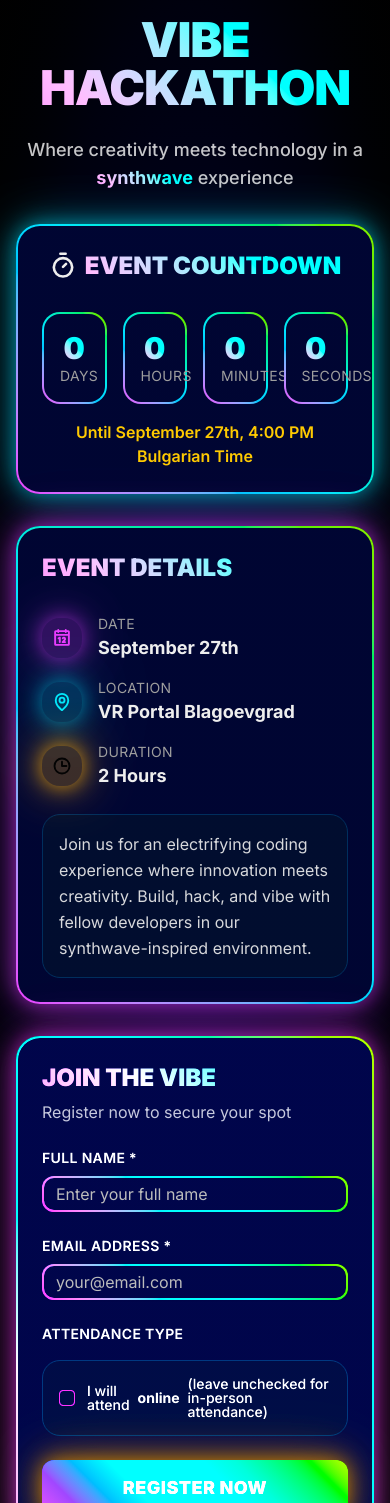
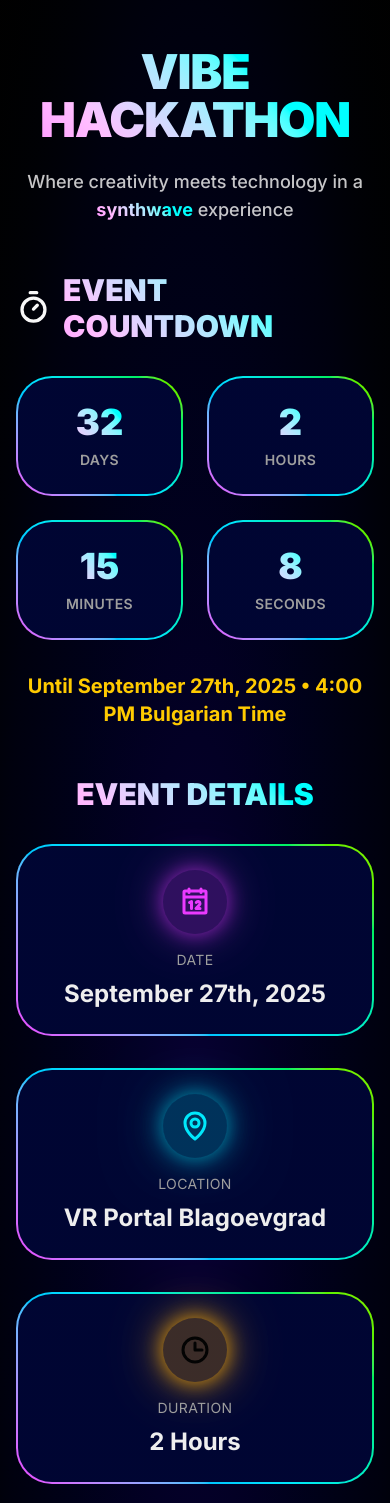
Before and after one commit to NikitaChernevskiy/neon-nexus-hackathon, a React (Vite) app: page / in a window 390 px wide. Shown: the top 1503 px of the page. Built offline with nearby package versions, Linux system fonts and the light colour scheme.

Commit message:
Generated by Spark: Event coundown not working, fix it. Add animation on successfull registration with pop-up saying that they are registered and will get more info in email. I dont like the containers - make countdown and details on whole site page, the form may stay in container

```diff
--- a/src/App.tsx
+++ b/src/App.tsx
@@ -4,7 +4,7 @@ import { Input } from "@/components/ui/input"
 import { Label } from "@/components/ui/label"
 import { Checkbox } from "@/components/ui/checkbox"
 import { Card, CardContent, CardHeader } from "@/components/ui/card"
-import { Calendar, MapPin, Clock, Zap, Confetti, CheckCircle, Timer } from "@phosphor-icons/react"
+import { Calendar, MapPin, Clock, Zap, CheckCircle, Timer } from "@phosphor-icons/react"
 import { toast } from "sonner"
 
 interface FormData {
@@ -36,7 +36,6 @@ function App() {
     email: false
   })
   const [isSubmitting, setIsSubmitting] = useState(false)
-  const [isSubmitted, setIsSubmitted] = useState(false)
   const [showSuccessAnimation, setShowSuccessAnimation] = useState(false)
   const [timeLeft, setTimeLeft] = useState<TimeLeft>({
     days: 0,
@@ -45,10 +44,10 @@ function App() {
     seconds: 0
   })
 
-  // Calculate time left until event start (September 27, 2024 4 PM Bulgarian time)
+  // Calculate time left until event start (September 27, 2025 4 PM Bulgarian time)
   useEffect(() => {
     const calculateTimeLeft = () => {
-      const eventDate = new Date('2024-09-27T16:00:00+03:00') // 4 PM Bulgarian time (UTC+3)
+      const eventDate = new Date('2025-09-27T16:00:00+03:00') // 4 PM Bulgarian time (UTC+3)
       const now = new Date()
       const difference = eventDate.getTime() - now.getTime()
 
@@ -115,7 +114,6 @@ function App() {
       })
 
       if (response.ok) {
-        setIsSubmitted(true)
         setShowSuccessAnimation(true)
         toast.success("Registration successful! See you at the hackathon!")
       } else {
@@ -133,103 +131,23 @@ function App() {
     if (showSuccessAnimation) {
       const timer = setTimeout(() => {
         setShowSuccessAnimation(false)
-      }, 3000) // Animation duration
+        // Reset form after animation
+        setFormData({
+          name: '',
+          email: '',
+          isOnline: false
+        })
+      }, 5000) // Animation duration
       return () => clearTimeout(timer)
     }
   }, [showSuccessAnimation])
 
-  if (isSubmitted) {
-    return (
-      <div className="min-h-screen flex items-center justify-center p-4 relative overflow-hidden">
-        {/* Confetti Animation Background */}
-        {showSuccessAnimation && (
-          <div className="fixed inset-0 pointer-events-none z-10">
-            {[...Array(50)].map((_, i) => (
-              <div
-                key={i}
-                className="confetti-particle absolute"
-                style={{
-                  left: `${Math.random() * 100}%`,
-                  animationDelay: `${Math.random() * 3}s`,
-                  animationDuration: `${3 + Math.random() * 2}s`
-                }}
-              />
-            ))}
-          </div>
-        )}
 
-        {/* Success celebration particles */}
-        {showSuccessAnimation && (
-          <div className="fixed inset-0 pointer-events-none z-10">
-            {[...Array(8)].map((_, i) => (
-              <div
-                key={`star-${i}`}
-                className="success-star absolute"
-                style={{
-                  left: `${20 + Math.random() * 60}%`,
-                  top: `${20 + Math.random() * 60}%`,
-                  animationDelay: `${i * 0.2}s`
-                }}
-              />
-            ))}
-          </div>
-        )}
-
-        <Card className={`w-full max-w-md neon-border-active neon-glow-cyan bg-card/90 backdrop-blur-sm relative z-20 ${
-          showSuccessAnimation ? 'success-bounce' : ''
-        }`}>
-          <CardContent className="p-8 text-center">
-            <div className={`w-16 h-16 mx-auto mb-6 rounded-full bg-gradient-to-r from-primary to-secondary flex items-center justify-center neon-glow relative ${
-              showSuccessAnimation ? 'success-icon-pulse' : ''
-            }`}>
-              {showSuccessAnimation ? (
-                <CheckCircle size={32} className="text-white success-check-animate" weight="fill" />
-              ) : (
-                <Zap size={32} className="text-white" weight="fill" />
-              )}
-
-              {/* Success ring animation */}
-              {showSuccessAnimation && (
-                <div className="absolute inset-0 rounded-full border-4 border-accent success-ring-expand"></div>
-              )}
-            </div>
-
-            <h2 className={`text-2xl font-black uppercase mb-4 synthwave-text ${
-              showSuccessAnimation ? 'success-text-glow' : ''
-            }`}>
-              You're In!
-            </h2>
-
-            <p className="text-card-foreground/80 mb-6">
-              Welcome to Vibe Hackathon! We'll send you event details and updates to your email.
-            </p>
-
-            <div className="space-y-2 text-sm text-muted-foreground">
-              <p><strong>September 27th</strong> • VR Portal Blagoevgrad</p>
-              <p>Attending: <span className="text-accent font-semibold">{formData.isOnline ? 'Online' : 'In Person'}</span></p>
-            </div>
-
-            {/* Celebration message */}
-            {showSuccessAnimation && (
-              <div className="mt-6 success-message-slide">
-                <div className="flex items-center justify-center space-x-2 text-accent">
-                  <Confetti size={20} weight="fill" />
-                  <span className="font-bold">Get ready to hack!</span>
-                  <Confetti size={20} weight="fill" />
-                </div>
-              </div>
-            )}
-          </CardContent>
-        </Card>
-      </div>
-    )
-  }
 
   return (
-    <div className="min-h-screen flex items-center justify-center p-4">
-      <div className="w-full max-w-2xl space-y-8">
+    <div className="min-h-screen p-4 space-y-12">
       {/* Header */}
-        <div className="text-center">
+      <div className="text-center pt-8">
         <h1 className="text-5xl md:text-7xl font-black uppercase mb-6 synthwave-text tracking-tight">
           Vibe Hackathon
         </h1>
@@ -238,93 +156,82 @@ function App() {
         </p>
       </div>
 
-        {/* Countdown Timer */}
-        <Card className="neon-border neon-glow-cyan bg-card/90 backdrop-blur-sm">
-          <CardHeader>
-            <h2 className="text-2xl font-black uppercase synthwave-text flex items-center justify-center gap-2">
-              <Timer size={28} weight="bold" />
+      {/* Countdown Timer - Full Width */}
+      <div className="w-full">
+        <h2 className="text-3xl md:text-4xl font-black uppercase synthwave-text flex items-center justify-center gap-3 mb-8">
+          <Timer size={36} weight="bold" />
           Event Countdown
         </h2>
-          </CardHeader>
-          <CardContent>
-            <div className="grid grid-cols-4 gap-4 text-center">
-              <div className="bg-muted/50 rounded-lg p-4 neon-border">
-                <div className="text-3xl font-black synthwave-text">{timeLeft.days}</div>
-                <div className="text-sm text-muted-foreground uppercase tracking-wide">Days</div>
+        <div className="grid grid-cols-2 md:grid-cols-4 gap-6 max-w-4xl mx-auto">
+          <div className="bg-card/60 backdrop-blur-sm rounded-2xl p-6 md:p-8 neon-border text-center">
+            <div className="text-4xl md:text-6xl font-black synthwave-text mb-2">{timeLeft.days}</div>
+            <div className="text-sm md:text-base text-muted-foreground uppercase tracking-wide font-semibold">Days</div>
           </div>
-              <div className="bg-muted/50 rounded-lg p-4 neon-border">
-                <div className="text-3xl font-black synthwave-text">{timeLeft.hours}</div>
-                <div className="text-sm text-muted-foreground uppercase tracking-wide">Hours</div>
+          <div className="bg-card/60 backdrop-blur-sm rounded-2xl p-6 md:p-8 neon-border text-center">
+            <div className="text-4xl md:text-6xl font-black synthwave-text mb-2">{timeLeft.hours}</div>
+            <div className="text-sm md:text-base text-muted-foreground uppercase tracking-wide font-semibold">Hours</div>
           </div>
-              <div className="bg-muted/50 rounded-lg p-4 neon-border">
-                <div className="text-3xl font-black synthwave-text">{timeLeft.minutes}</div>
-                <div className="text-sm text-muted-foreground uppercase tracking-wide">Minutes</div>
+          <div className="bg-card/60 backdrop-blur-sm rounded-2xl p-6 md:p-8 neon-border text-center">
+            <div className="text-4xl md:text-6xl font-black synthwave-text mb-2">{timeLeft.minutes}</div>
+            <div className="text-sm md:text-base text-muted-foreground uppercase tracking-wide font-semibold">Minutes</div>
           </div>
-              <div className="bg-muted/50 rounded-lg p-4 neon-border">
-                <div className="text-3xl font-black synthwave-text">{timeLeft.seconds}</div>
-                <div className="text-sm text-muted-foreground uppercase tracking-wide">Seconds</div>
+          <div className="bg-card/60 backdrop-blur-sm rounded-2xl p-6 md:p-8 neon-border text-center">
+            <div className="text-4xl md:text-6xl font-black synthwave-text mb-2">{timeLeft.seconds}</div>
+            <div className="text-sm md:text-base text-muted-foreground uppercase tracking-wide font-semibold">Seconds</div>
           </div>
         </div>
-            <div className="text-center mt-4 text-accent font-semibold">
-              Until September 27th, 4:00 PM Bulgarian Time
-            </div>
-          </CardContent>
-        </Card>
-
-        {/* Event Info */}
-        <Card className="neon-border neon-glow bg-card/90 backdrop-blur-sm">
-          <CardHeader>
-            <h2 className="text-2xl font-black uppercase synthwave-text">
-              Event Details
-            </h2>
-          </CardHeader>
-          <CardContent className="space-y-4">
-            <div className="flex items-center space-x-4">
-              <div className="w-10 h-10 rounded-lg bg-primary/20 flex items-center justify-center neon-glow">
-                <Calendar size={20} className="text-primary" weight="bold" />
-              </div>
-              <div>
-                <p className="text-sm text-muted-foreground uppercase tracking-wide">Date</p>
-                <p className="text-lg font-bold text-card-foreground">September 27th</p>
+        <div className="text-center mt-8 text-xl text-accent font-bold">
+          Until September 27th, 2025 • 4:00 PM Bulgarian Time
         </div>
       </div>
 
-            <div className="flex items-center space-x-4">
-              <div className="w-10 h-10 rounded-lg bg-secondary/20 flex items-center justify-center neon-glow-cyan">
-                <MapPin size={20} className="text-secondary" weight="bold" />
+      {/* Event Info - Full Width */}
+      <div className="w-full max-w-5xl mx-auto">
+        <h2 className="text-3xl md:text-4xl font-black uppercase synthwave-text text-center mb-8">
+          Event Details
+        </h2>
+        <div className="grid md:grid-cols-3 gap-8">
+          <div className="flex flex-col items-center text-center p-6 bg-card/40 backdrop-blur-sm rounded-2xl neon-border">
+            <div className="w-16 h-16 rounded-2xl bg-primary/20 flex items-center justify-center neon-glow mb-4">
+              <Calendar size={32} className="text-primary" weight="bold" />
             </div>
-              <div>
-                <p className="text-sm text-muted-foreground uppercase tracking-wide">Location</p>
-                <p className="text-lg font-bold text-card-foreground">VR Portal Blagoevgrad</p>
+            <p className="text-sm text-muted-foreground uppercase tracking-wide mb-2">Date</p>
+            <p className="text-2xl font-bold text-card-foreground">September 27th, 2025</p>
+          </div>
+
+          <div className="flex flex-col items-center text-center p-6 bg-card/40 backdrop-blur-sm rounded-2xl neon-border">
+            <div className="w-16 h-16 rounded-2xl bg-secondary/20 flex items-center justify-center neon-glow-cyan mb-4">
+              <MapPin size={32} className="text-secondary" weight="bold" />
+            </div>
+            <p className="text-sm text-muted-foreground uppercase tracking-wide mb-2">Location</p>
+            <p className="text-2xl font-bold text-card-foreground">VR Portal Blagoevgrad</p>
+          </div>
+
+          <div className="flex flex-col items-center text-center p-6 bg-card/40 backdrop-blur-sm rounded-2xl neon-border">
+            <div className="w-16 h-16 rounded-2xl bg-accent/20 flex items-center justify-center neon-glow-yellow mb-4">
+              <Clock size={32} className="text-accent-foreground" weight="bold" />
+            </div>
+            <p className="text-sm text-muted-foreground uppercase tracking-wide mb-2">Duration</p>
+            <p className="text-2xl font-bold text-card-foreground">2 Hours</p>
           </div>
         </div>
 
-            <div className="flex items-center space-x-4">
-              <div className="w-10 h-10 rounded-lg bg-accent/20 flex items-center justify-center neon-glow-yellow">
-                <Clock size={20} className="text-accent-foreground" weight="bold" />
-              </div>
-              <div>
-                <p className="text-sm text-muted-foreground uppercase tracking-wide">Duration</p>
-                <p className="text-lg font-bold text-card-foreground">2 Hours</p>
-              </div>
-            </div>
-
-            <div className="mt-6 p-4 rounded-lg bg-muted/50 border border-border">
-              <p className="text-card-foreground/90 leading-relaxed">
+        <div className="mt-8 p-8 rounded-2xl bg-card/40 backdrop-blur-sm border border-border text-center">
+          <p className="text-lg text-card-foreground/90 leading-relaxed max-w-3xl mx-auto">
             Join us for an electrifying coding experience where innovation meets creativity.
             Build, hack, and vibe with fellow developers in our synthwave-inspired environment.
           </p>
         </div>
-          </CardContent>
-        </Card>
+      </div>
 
-        {/* Registration Form */}
-        <Card className="neon-border-active neon-glow bg-card/90 backdrop-blur-sm">
+      {/* Registration Form - Container */}
+      <div className="flex justify-center">
+        <Card className="w-full max-w-2xl neon-border-active neon-glow bg-card/90 backdrop-blur-sm">
           <CardHeader>
-            <h2 className="text-2xl font-black uppercase synthwave-text">
+            <h2 className="text-3xl font-black uppercase synthwave-text text-center">
               Join the Vibe
             </h2>
-            <p className="text-card-foreground/70">Register now to secure your spot</p>
+            <p className="text-card-foreground/70 text-center">Register now to secure your spot</p>
           </CardHeader>
           <CardContent>
             <form onSubmit={handleSubmit} className="space-y-6">
@@ -403,6 +310,77 @@ function App() {
           </CardContent>
         </Card>
       </div>
+
+      {/* Success Popup Overlay */}
+      {showSuccessAnimation && (
+        <div className="fixed inset-0 z-50 flex items-center justify-center p-4 bg-black/80 backdrop-blur-sm">
+          {/* Confetti Animation Background */}
+          <div className="fixed inset-0 pointer-events-none">
+            {[...Array(60)].map((_, i) => (
+              <div
+                key={i}
+                className="confetti-particle absolute"
+                style={{
+                  left: `${Math.random() * 100}%`,
+                  animationDelay: `${Math.random() * 3}s`,
+                  animationDuration: `${3 + Math.random() * 2}s`
+                }}
+              />
+            ))}
+          </div>
+
+          {/* Success celebration particles */}
+          <div className="fixed inset-0 pointer-events-none">
+            {[...Array(12)].map((_, i) => (
+              <div
+                key={`star-${i}`}
+                className="success-star absolute"
+                style={{
+                  left: `${15 + Math.random() * 70}%`,
+                  top: `${15 + Math.random() * 70}%`,
+                  animationDelay: `${i * 0.15}s`
+                }}
+              />
+            ))}
+          </div>
+
+          {/* Success Card */}
+          <Card className="w-full max-w-md neon-border-active neon-glow-cyan bg-card/95 backdrop-blur-sm success-bounce">
+            <CardContent className="p-8 text-center">
+              <div className="w-20 h-20 mx-auto mb-6 rounded-full bg-gradient-to-r from-primary to-secondary flex items-center justify-center neon-glow success-icon-pulse">
+                <CheckCircle size={40} className="text-white success-check-animate" weight="fill" />
+
+                {/* Success ring animation */}
+                <div className="absolute inset-0 rounded-full border-4 border-accent success-ring-expand"></div>
+              </div>
+
+              <h2 className="text-3xl font-black uppercase mb-4 synthwave-text success-text-glow">
+                🎉 Registration Complete! 🎉
+              </h2>
+
+              <p className="text-card-foreground/90 mb-6 text-lg">
+                Welcome to <span className="synthwave-text font-bold">Vibe Hackathon</span>!
+                Check your email for event details and updates.
+              </p>
+
+              <div className="space-y-3 text-sm bg-muted/50 rounded-lg p-4">
+                <p><strong>Name:</strong> {formData.name}</p>
+                <p><strong>Email:</strong> {formData.email}</p>
+                <p><strong>Attendance:</strong> <span className="text-accent font-semibold">{formData.isOnline ? 'Online' : 'In Person'}</span></p>
+              </div>
+
+              {/* Celebration message */}
+              <div className="mt-6 success-message-slide">
+                <div className="flex items-center justify-center space-x-2 text-accent text-lg font-bold">
+                  <Zap size={24} weight="fill" />
+                  <span>Get ready to hack the future!</span>
+                  <Zap size={24} weight="fill" />
+                </div>
+              </div>
+            </CardContent>
+          </Card>
+        </div>
+      )}
     </div>
   )
 }
```
Lines whose indentation alone changed are shown as unchanged.
